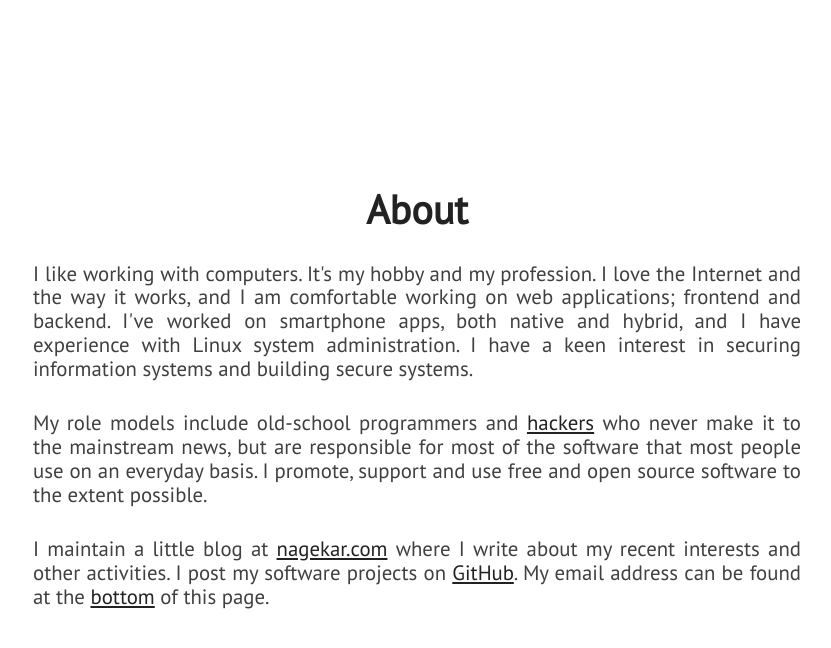
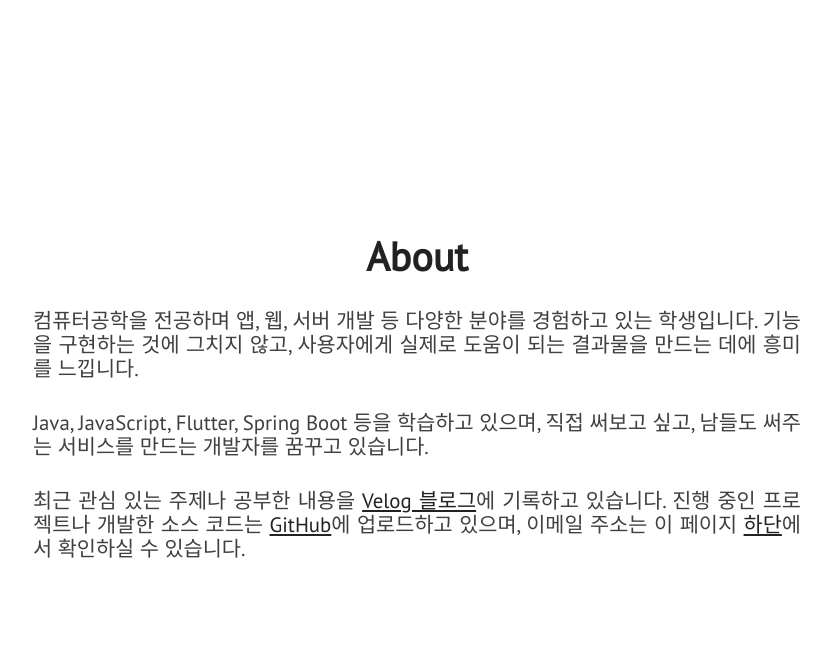
Before and after one commit to yeongheun/yeongheun, a Jekyll site: the page built from index.html, in a window 1280 px wide and 900 px high, scrolled down 1018 px. Shown: the top 648 px of the window, without its empty margins (223-1054 px from the left). Built offline with Jekyll 4.4.1, drawn with Linux system fonts in a browser that asks for light colours; nearby versions of some CDN libraries.

Commit message:
[style] : techstack, profile  update

```diff
--- a/_includes/about.html
+++ b/_includes/about.html
@@ -3,13 +3,17 @@
         <div id="about-text">
             <div class="section-heading">About</div>
             <p class="paragraph-text justify-text">
-                I like working with computers. It's my hobby and my profession. I love the Internet and the way it works, and I am comfortable working on web applications; frontend and backend. I've worked on smartphone apps, both native and hybrid, and I have experience with Linux system administration. I have a keen interest in securing information systems and building secure systems.
+                컴퓨터공학을 전공하며 앱, 웹, 서버 개발 등 다양한 분야를 경험하고 있는 학생입니다.
+기능을 구현하는 것에 그치지 않고, 사용자에게 실제로 도움이 되는 결과물을 만드는 데에 흥미를 느낍니다.
             </p>
             <p class="paragraph-text justify-text">
-                My role models include old-school programmers and <a href="https://stallman.org/articles/on-hacking.html">hackers</a> who never make it to the mainstream news, but are responsible for most of the software that most people use on an everyday basis. I promote, support and use free and open source software to the extent possible.
+                Java, JavaScript, Flutter, Spring Boot 등을 학습하고 있으며,
+직접 써보고 싶고, 남들도 써주는 서비스를 만드는 개발자를 꿈꾸고 있습니다.
             </p>
             <p class="paragraph-text justify-text">
-                I maintain a little blog at <a href="{{ site.blog_url }}">nagekar.com</a> where I write about my recent interests and other activities. I post my software projects on <a href="https://github.com/{{ site.github_username }}">GitHub</a>. My email address can be found at the <span class="extra-link"><a href="#extra">bottom</a></span> of this page.
+                  최근 관심 있는 주제나 공부한 내용을 <a href="{{ site.blog_url }}">Velog 블로그</a>에 기록하고 있습니다.
+  진행 중인 프로젝트나 개발한 소스 코드는 <a href="https://github.com/{{ site.github_username }}">GitHub</a>에 업로드하고 있으며,
+  이메일 주소는 이 페이지 <a href="#extra" class="extra-link">하단</a>에서 확인하실 수 있습니다.
             </p>
         </div>
     </section>
```
